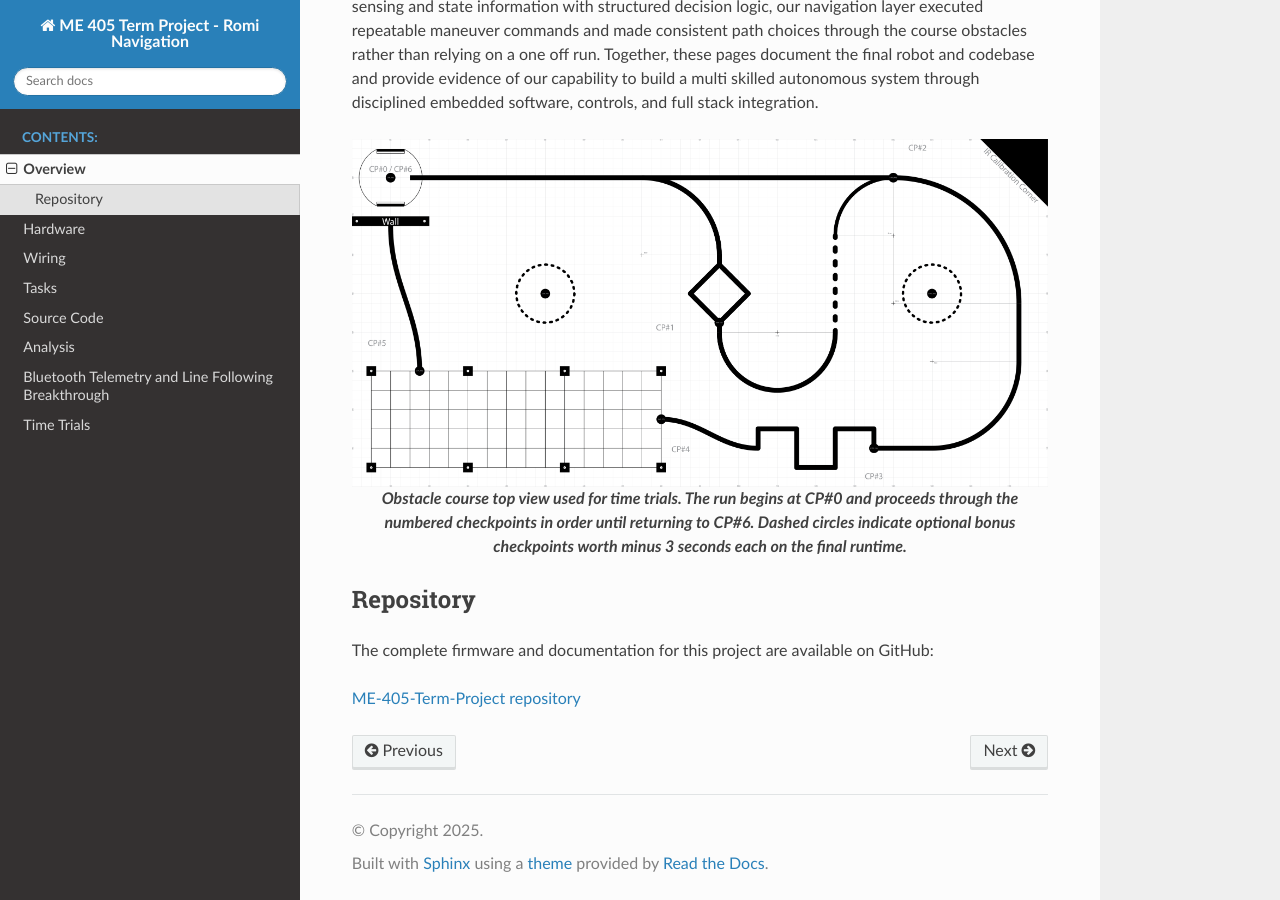
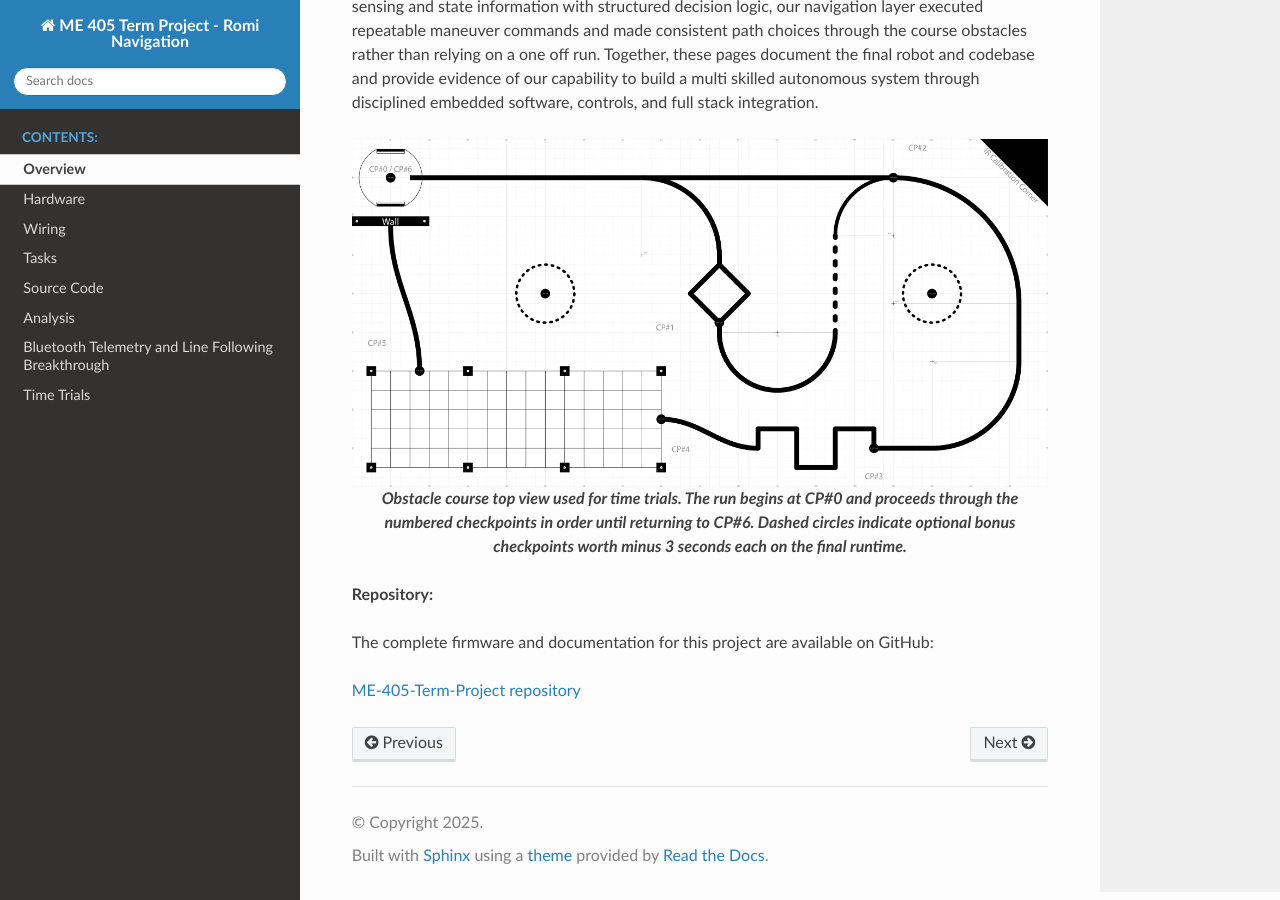
Before and after one commit to shwanpla/ME-405-Term-Project, a Sphinx documentation site: the page built from docs/overview.rst, in a window 1280 px wide and 900 px high, scrolled down 1623 px. Built offline with Sphinx 7.4.7 and the Read the Docs theme 3.1.0, drawn with Linux system fonts in a browser that asks for light colours.

```diff
--- a/docs/overview.rst
+++ b/docs/overview.rst
@@ -24,8 +24,7 @@
 .. centered::
    *Obstacle course top view used for time trials. The run begins at CP#0 and proceeds through the numbered checkpoints in order until returning to CP#6. Dashed circles indicate optional bonus checkpoints worth minus 3 seconds each on the final runtime.*
 
-Repository
-----------
+**Repository:**
 
 The complete firmware and documentation for this project are available on GitHub:
 
```
